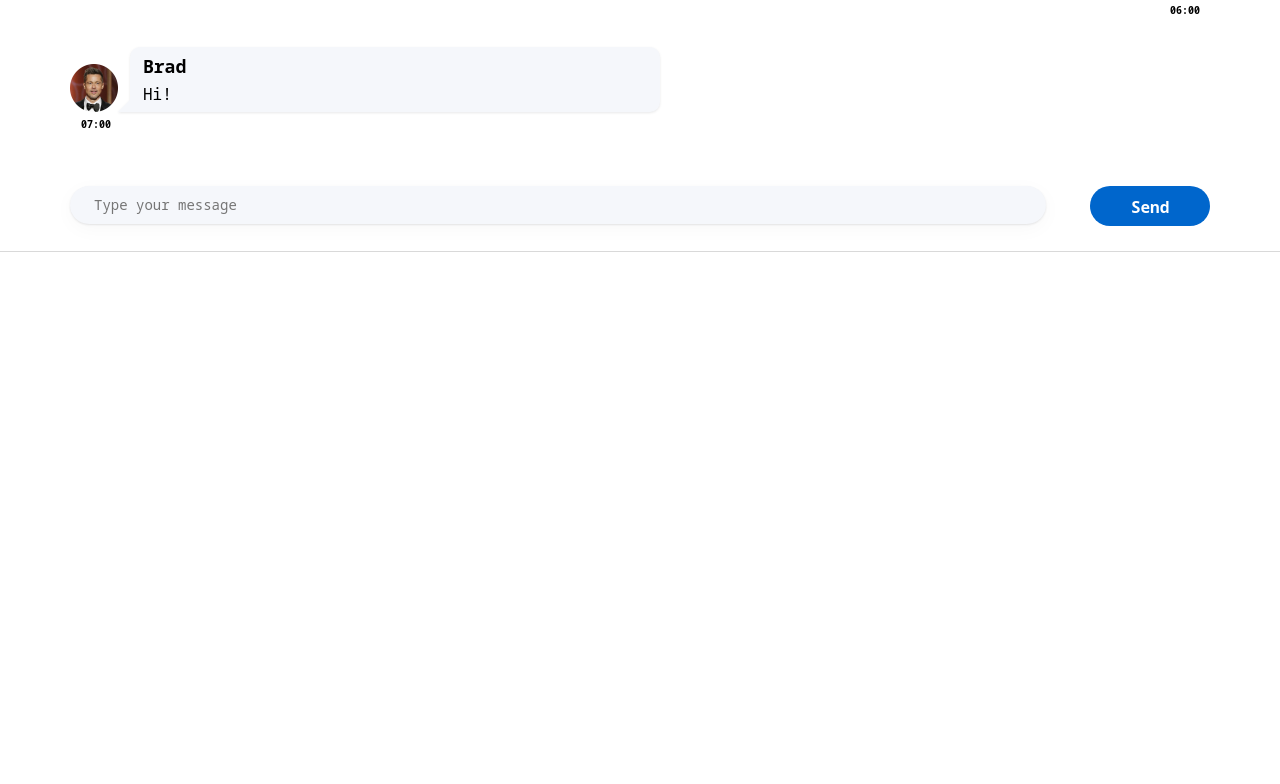
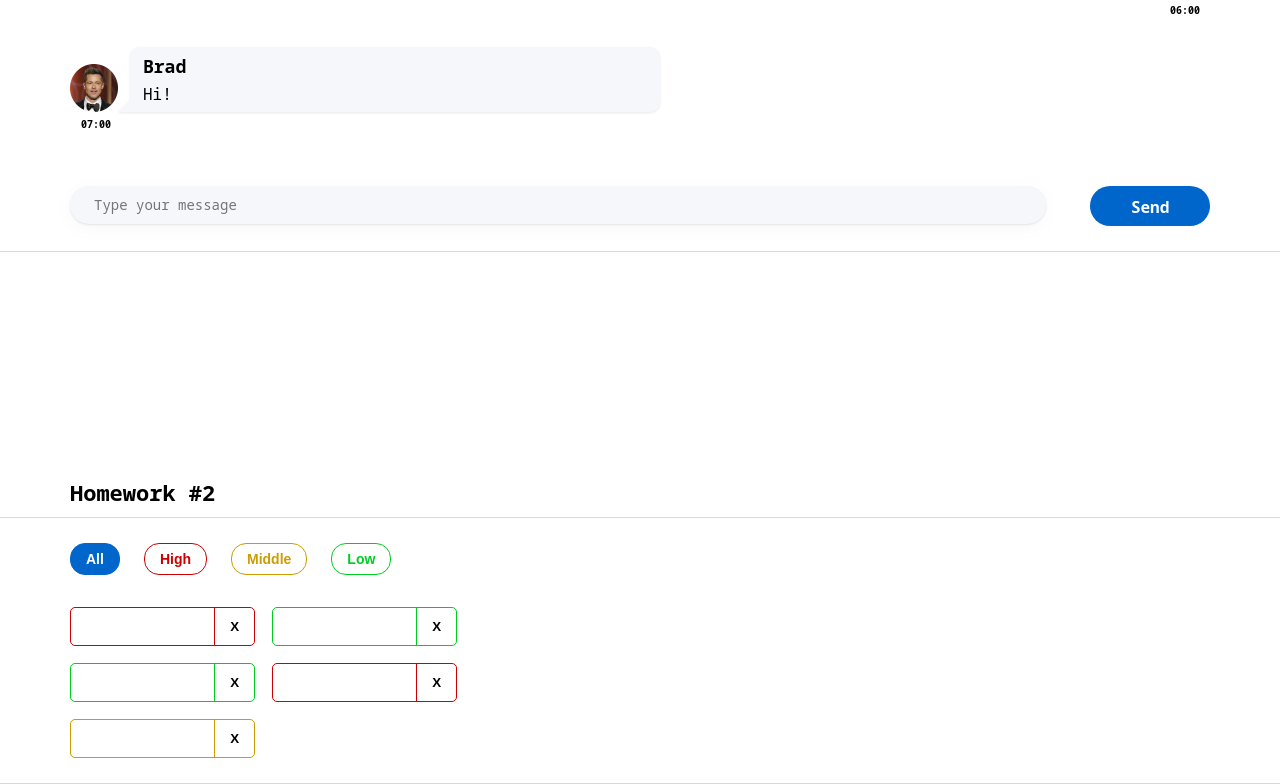
Before and after one commit to volhaf/hws2, a React (Create React App) app: page / in a window 1280 px wide. Shown: the part 298-1082 px from the top of the page. Before the commit the page ends 800 px from the top, so only its background shows below. Built offline with nearby package versions, Linux system fonts and the light colour scheme.

Commit message:
add typing type AffairType and AffairPriorityType

```diff
--- a/package.json
+++ b/package.json
@@ -16,7 +16,7 @@
     "@types/react-dom": "18.0.6",
     "@types/uuid": "8.3.4",
     "axios": "0.27.2",
-    "gh-pages": "4.0.0",
+    "gh-pages": "^6.2.0",
     "react": "18.2.0",
     "react-dom": "18.2.0",
     "react-redux": "8.0.4",
@@ -32,7 +32,7 @@
     "build": "react-scripts build",
     "test": "react-scripts test",
     "eject": "react-scripts eject",
-    "predeploy": "npm run build",
+    "predeploy": "yarn run build",
     "deploy": "gh-pages -d build"
   },
   "eslintConfig": {
--- a/src/s1-main/App.tsx
+++ b/src/s1-main/App.tsx
@@ -1,13 +1,13 @@
 import React from 'react'
 import s from './App.module.css'
 import HW1 from '../s2-homeworks/hw01/HW1'
+import HW2 from '../s2-homeworks/hw02/HW2'
 
 function App() {
     return (
         <div className={s.App}>
             <HW1/>
-            {/* раскомментировать по ходу выполнения */}
-            {/*<HW2/>*/}
+            <HW2/>
             {/*<HW3/>*/}
             {/*<HW4/>*/}
 
--- a/src/s2-homeworks/hw02/HW2.tsx
+++ b/src/s2-homeworks/hw02/HW2.tsx
@@ -17,16 +17,17 @@ import s2 from '../../s1-main/App.module.css'
 * */
 
 // types
-export type AffairPriorityType = any // need to fix any
+export type AffairPriorityType = 'high' | 'middle' | 'low';
+
 export type AffairType = {
-    _id: any // need to fix any
-    name: any // need to fix any
+    _id: number
+    name: string
     priority: AffairPriorityType
 }
 export type FilterType = 'all' | AffairPriorityType
 
 // constants
-const defaultAffairs: any = [ // need to fix any
+const defaultAffairs: AffairType[] = [ // need to fix any
     {_id: 1, name: 'React', priority: 'high'}, // студенты могут изменить содержимое name и количество элементов в массиве, ...priority не менять!
     {_id: 2, name: 'anime', priority: 'low'},
     {_id: 3, name: 'games', priority: 'low'},
```
Also changed, not shown: 1 other file (tests, documents, lock files or other folders).
